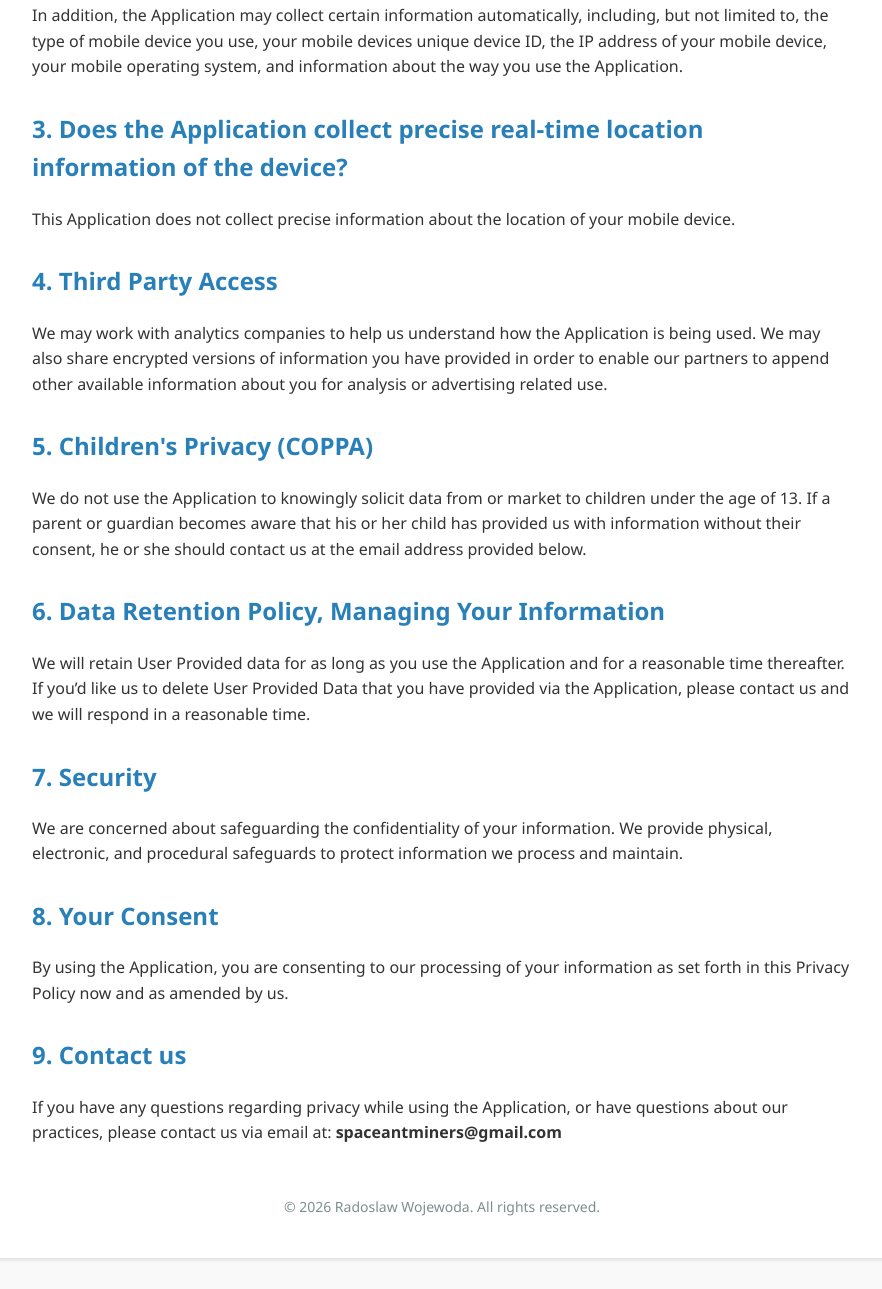
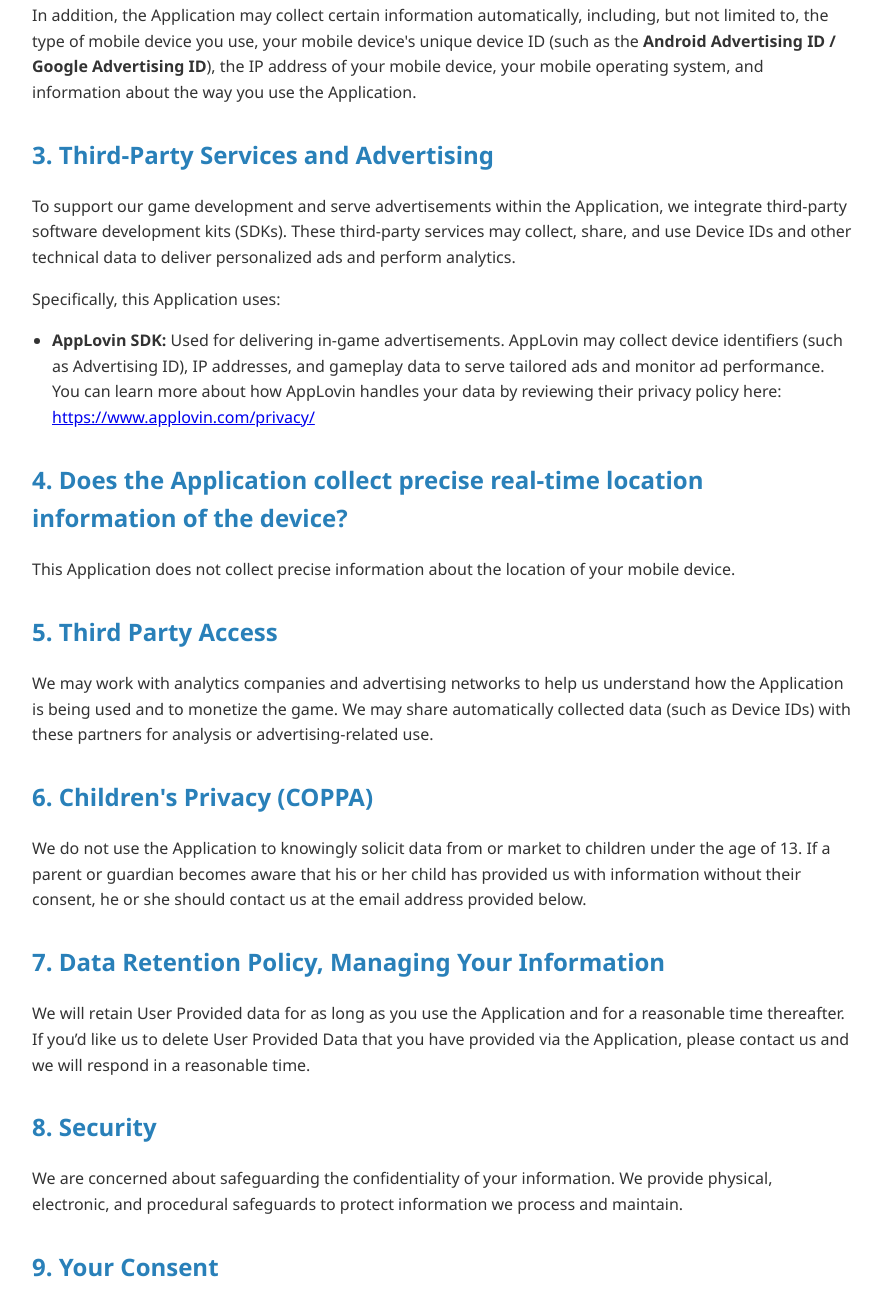
Before and after one commit to rwojewoda/space-app, a plain HTML site: page index.html in a window 1280 px wide. Shown: the part 529-1818 px from the top of the page, without its empty margins (198-1080 px from the left). Drawn offline with Linux system fonts and the light colour scheme.

Commit message:
Update privacy policy with new information and sections

```diff
--- a/index.html
+++ b/index.html
@@ -10,13 +10,15 @@
         h1 { color: #2c3e50; border-bottom: 2px solid #3498db; padding-bottom: 10px; }
         h2 { color: #2980b9; margin-top: 30px; }
         p, li { font-size: 16px; }
+        ul { padding-left: 20px; }
+        li { margin-bottom: 10px; }
         .footer { margin-top: 50px; font-size: 14px; color: #7f8c8d; text-align: center; }
     </style>
 </head>
 <body>
     <div class="container">
         <h1>Privacy Policy</h1>
-        <p>Last updated: March 05, 2026</p>
+        <p>Last updated: June 15, 2026</p>
 
         <p>This privacy policy governs your use of the software application <strong>Space Ant Miners</strong> for mobile devices that was created by <strong>Radoslaw Wojewoda</strong>.</p>
 
@@ -24,27 +26,34 @@
         <p>The Application obtains the information you provide when you download and register the Application. While registration is optional, please keep in mind that you may not be able to use some of the features offered by the Application unless you register with us.</p>
 
         <h2>2. Automatically Collected Information</h2>
-        <p>In addition, the Application may collect certain information automatically, including, but not limited to, the type of mobile device you use, your mobile devices unique device ID, the IP address of your mobile device, your mobile operating system, and information about the way you use the Application.</p>
+        <p>In addition, the Application may collect certain information automatically, including, but not limited to, the type of mobile device you use, your mobile device's unique device ID (such as the <strong>Android Advertising ID / Google Advertising ID</strong>), the IP address of your mobile device, your mobile operating system, and information about the way you use the Application.</p>
 
-        <h2>3. Does the Application collect precise real-time location information of the device?</h2>
+        <h2>3. Third-Party Services and Advertising</h2>
+        <p>To support our game development and serve advertisements within the Application, we integrate third-party software development kits (SDKs). These third-party services may collect, share, and use Device IDs and other technical data to deliver personalized ads and perform analytics.</p>
+        <p>Specifically, this Application uses:</p>
+        <ul>
+            <li><strong>AppLovin SDK:</strong> Used for delivering in-game advertisements. AppLovin may collect device identifiers (such as Advertising ID), IP addresses, and gameplay data to serve tailored ads and monitor ad performance. You can learn more about how AppLovin handles your data by reviewing their privacy policy here: <a href="https://www.applovin.com/privacy/" target="_blank" rel="noopener noreferrer">https://www.applovin.com/privacy/</a></li>
+        </ul>
+
+        <h2>4. Does the Application collect precise real-time location information of the device?</h2>
         <p>This Application does not collect precise information about the location of your mobile device.</p>
 
-        <h2>4. Third Party Access</h2>
-        <p>We may work with analytics companies to help us understand how the Application is being used. We may also share encrypted versions of information you have provided in order to enable our partners to append other available information about you for analysis or advertising related use.</p>
+        <h2>5. Third Party Access</h2>
+        <p>We may work with analytics companies and advertising networks to help us understand how the Application is being used and to monetize the game. We may share automatically collected data (such as Device IDs) with these partners for analysis or advertising-related use.</p>
 
-        <h2>5. Children's Privacy (COPPA)</h2>
+        <h2>6. Children's Privacy (COPPA)</h2>
         <p>We do not use the Application to knowingly solicit data from or market to children under the age of 13. If a parent or guardian becomes aware that his or her child has provided us with information without their consent, he or she should contact us at the email address provided below.</p>
 
-        <h2>6. Data Retention Policy, Managing Your Information</h2>
+        <h2>7. Data Retention Policy, Managing Your Information</h2>
         <p>We will retain User Provided data for as long as you use the Application and for a reasonable time thereafter. If you’d like us to delete User Provided Data that you have provided via the Application, please contact us and we will respond in a reasonable time.</p>
 
-        <h2>7. Security</h2>
+        <h2>8. Security</h2>
         <p>We are concerned about safeguarding the confidentiality of your information. We provide physical, electronic, and procedural safeguards to protect information we process and maintain.</p>
 
-        <h2>8. Your Consent</h2>
+        <h2>9. Your Consent</h2>
         <p>By using the Application, you are consenting to our processing of your information as set forth in this Privacy Policy now and as amended by us.</p>
 
-        <h2>9. Contact us</h2>
+        <h2>10. Contact us</h2>
         <p>If you have any questions regarding privacy while using the Application, or have questions about our practices, please contact us via email at: <strong>spaceantminers@gmail.com</strong></p>
 
         <div class="footer">
```
